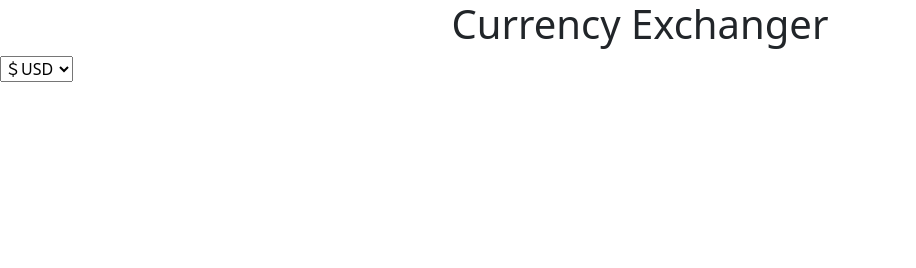
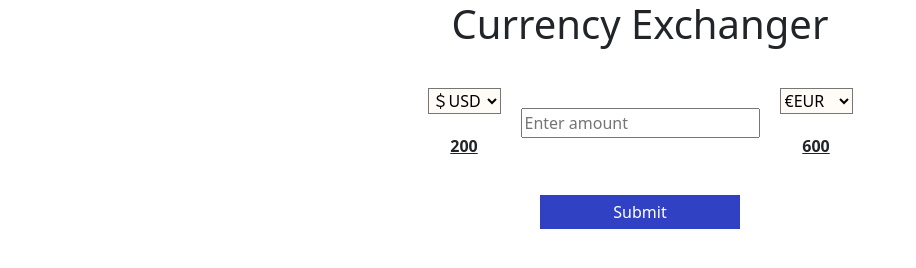
Before and after one commit to DaniyaYelemessova/ExchangeRate, a website built with webpack: page src/index.html in a window 1280 px wide. Shown: the whole page, without its empty margins (0-916 px from the left). Built offline with nearby package versions, Linux system fonts and the light colour scheme.

Commit message:
Add style to html p-age

```diff
--- a/src/css/styles.css
+++ b/src/css/styles.css
@@ -1,3 +1,36 @@
 h1{
   text-align: center;
 }
+
+.currenciesInput{
+  display: flex;
+  justify-content: center;
+  align-items: center;
+  gap: 20px;
+  margin-top: 40px;
+}
+
+.btn{
+  display: flex;
+  justify-content: center;
+  margin-top: 30px;
+}
+
+button{
+  width: 200px;
+  background-color: #3041c4;
+  color: white;
+  border: none;
+  padding: 5px 0;
+}
+
+select{
+  background-color: rgb(255, 251, 246);
+}
+
+#baseOutput, #convertedOutput{
+  text-align: center;
+  margin-top: 20px;
+  text-decoration: underline;
+  font-weight: 600;
+}
--- a/src/index.html
+++ b/src/index.html
@@ -9,6 +9,8 @@
   <h1>Currency Exchanger</h1>
   <div id="updateRate"></div>
   <form>
+    <div class="currenciesInput">
+      <div class="inputBox">
     <select id="baseCurrency">
       <option value="usd" selected>&#65284USD</option>
       <option value="krw">&#65510KRW</option>
@@ -20,6 +22,28 @@
       <option value="gbp">&#163GBP</option>
       <option value="cny">&#20803CNY</option>
     </select>
+    <div id="baseOutput">200</div>
+  </div>
+    <input type="number" id="amount" placeholder="Enter amount" required>
+
+    <div class="outputBox">
+    <select id="convertedCurrency">
+      <option value="usd">&#65284USD</option>
+      <option value="krw">&#65510KRW</option>
+      <option value="eur"  selected>&#8364EUR</option>
+      <option value="aud">&#65284AUD</option>
+      <option value="kzt">&#8376KZT</option>
+      <option value="aed">د.إAED</option>
+      <option value="rub">&#8381RUB</option>
+      <option value="gbp">&#163GBP</option>
+      <option value="cny">&#20803CNY</option>
+    </select>
+    <div id="convertedOutput">600</div>
+  </div>
+  </div>
+    <div class="btn">
+      <button type="submit">Submit</button>
+    </div>
   </form>
 </body>
 </html>
```
